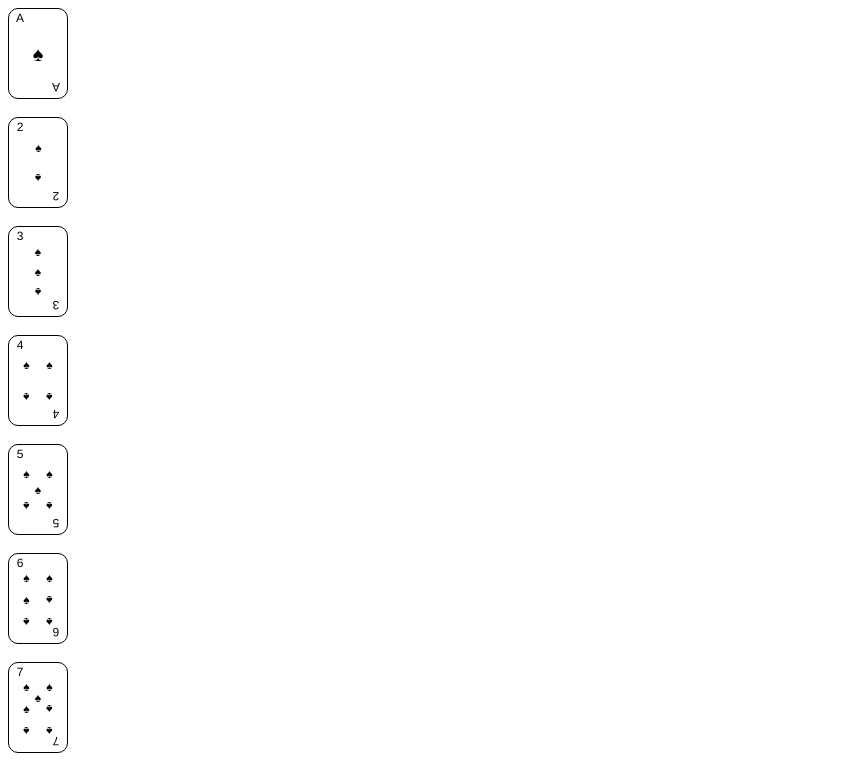
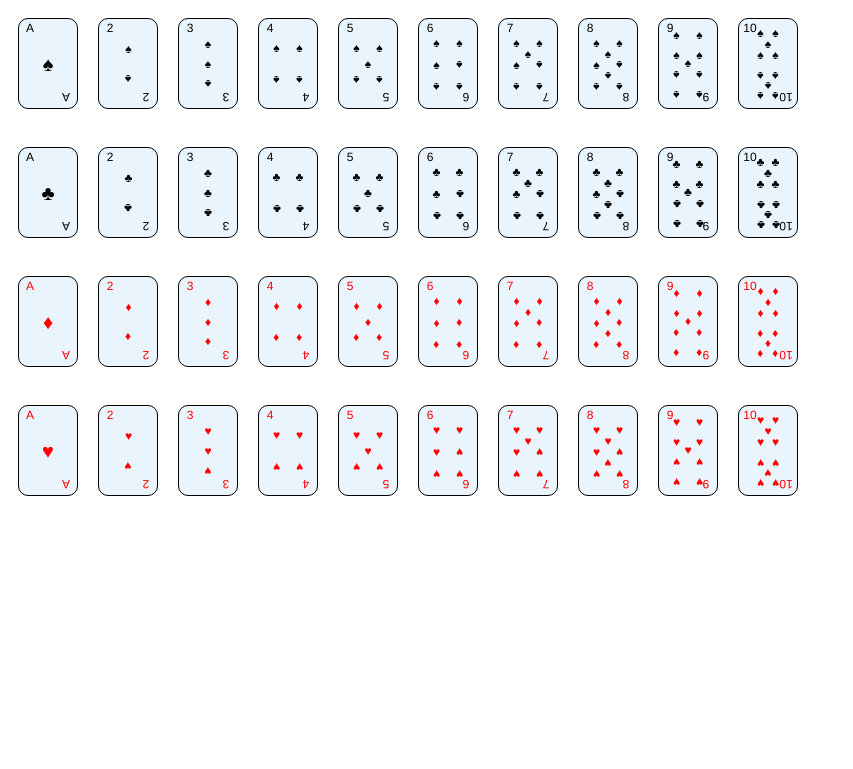
Before and after one commit to t-a1024/sevens, a React (Create React App) app: page / in a window 1280 px wide. Shown: the top 769 px of the page, without its empty margins (0-853 px from the left). Built offline with nearby package versions, Linux system fonts and the light colour scheme.

Commit message:
ちょい見た目調整

```diff
--- a/src/App.tsx
+++ b/src/App.tsx
@@ -5,12 +5,14 @@ function App() {
   return (
     <div className="App">
       {markData.map(mark=>(
-        CardData.map(card => (
-          <div key={card.id}>
+        <div style={{display: "flex",}}>
+        {CardData.map(card => (
+          <div key={card.id} style={{margin: "10px"}}>
             <Card id={card.id} mark={mark.label} color={mark.color} />
             <br />
           </div>
-        ))
+        ))}
+        </div>
       ))}
 
       {/* ここでCardDataの中のカード全部を表示したい mark="♠"で*/}
--- a/src/assets/cardCompornents.tsx
+++ b/src/assets/cardCompornents.tsx
@@ -14,7 +14,7 @@ export default function Card({ id, mark, color }: CardProps) {
   const LabelComponent = cardInfo ? cardInfo.label : null;
 
   return (
-    <div className="card">
+    <div className="card" style={{background: "#eaf4fc"}}>
       <div className="overlap-group" style={{ color: color }}>
         <div className="text-wrapper" style={{ color: color }}>{cardInfo ? cardInfo.str : 'Unknown'}</div>
         <div className="div" style={{ color: color }}>{cardInfo ? cardInfo.str : 'Unknown'}</div>
```
